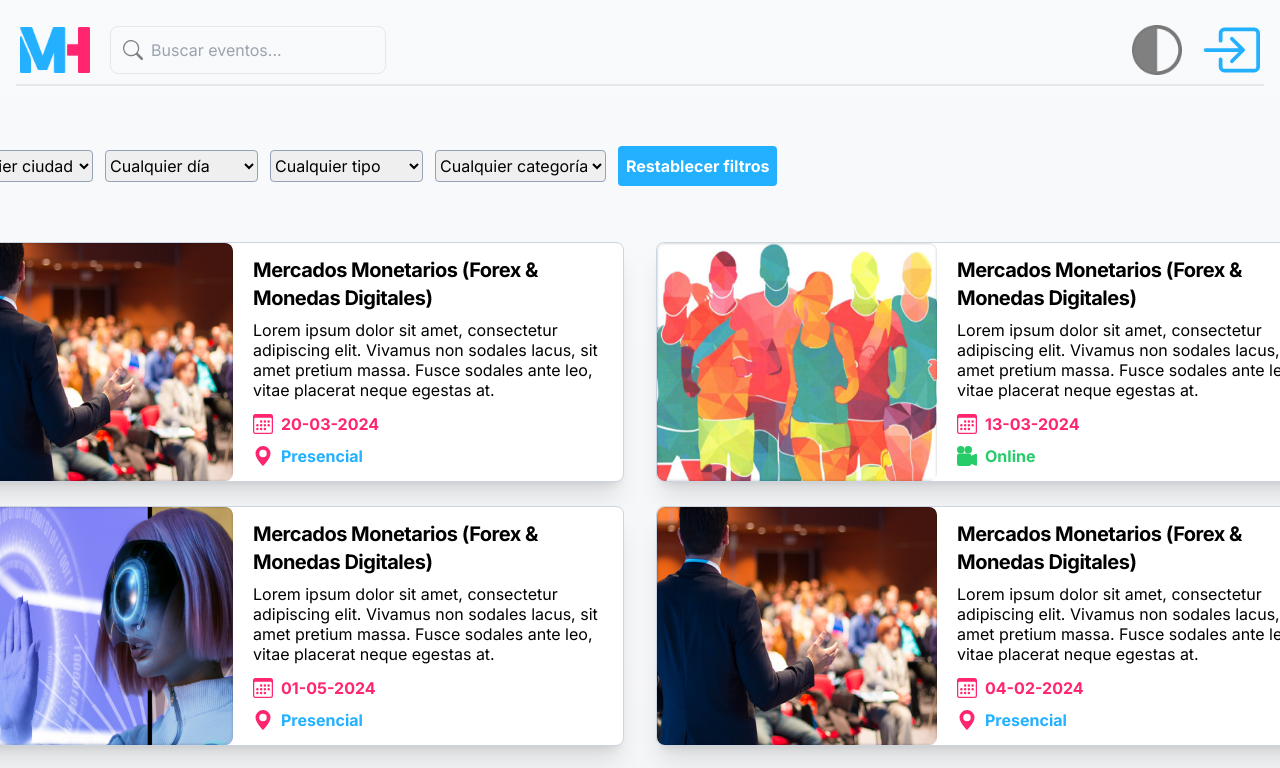
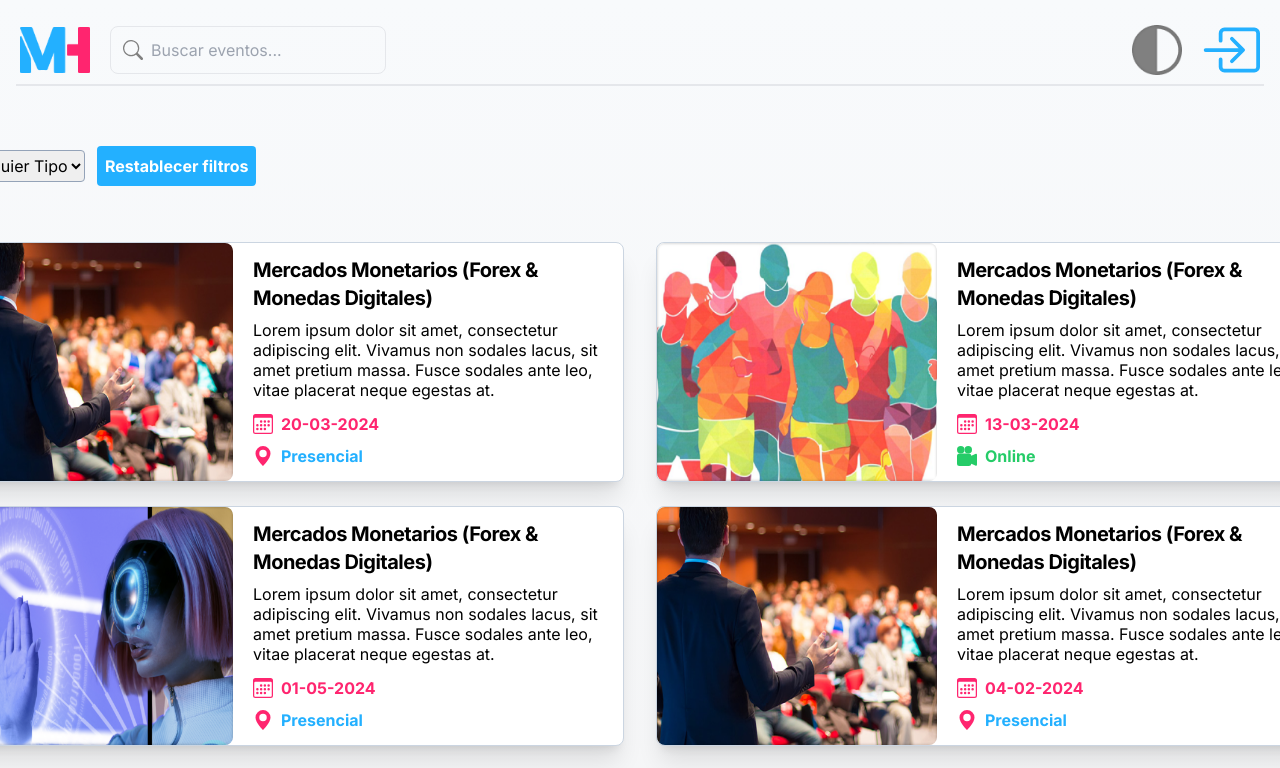
Before and after one commit to No-Country/c16-27-n-node-react, a Next.js app: page /searchPage in a window 1280 px wide. Shown: the top 768 px of the page. Built offline with nearby package versions, Linux system fonts and the light colour scheme.

Commit message:
Add EventFilters component and integrate it into the search page

```diff
--- /dev/null
+++ b/src/app/components/EventFilters.jsx
@@ -0,0 +1,39 @@
+import React from 'react';
+import { useEffect, useState } from 'react';
+import { eventsData } from '../../../eventsData';
+
+const EventFilters = ({ setAllEvents }) => {
+
+  const [selectedFilter, setSelectedFilter] = useState('');
+  const handleFilterChange = (e) => {
+    setSelectedFilter(e.target.value);
+  }
+
+  useEffect(() => {
+    if (selectedFilter) {
+      // Hacer un fetch para llamar a los datos reales
+      const filteredEvents = eventsData.filter(event => event.type === selectedFilter);
+      setAllEvents(filteredEvents);
+    } else {
+      setAllEvents(eventsData);
+    }
+  }, [selectedFilter, eventsData]);
+
+  return (
+    <>
+     <select
+          className="border border-slate-400 rounded h-8"
+          onChange={handleFilterChange}
+        >
+          <option value="Cualquier Tipo" selected>Cualquier Tipo</option>
+          <option value="Presencial">Presencial</option>
+          <option value="Online">Online</option>
+        </select>
+        <button onClick={() => setAllEvents(eventsData)} className="bg-[#23B0FF] text-white font-bold rounded p-2">
+          Restablecer filtros
+        </button>
+    </>
+  );
+};
+
+export default EventFilters;
--- a/src/app/searchPage/page.js
+++ b/src/app/searchPage/page.js
@@ -1,44 +1,26 @@
 'use client'
 import  React from 'react';
+import { useState } from 'react';
 import CardWithDescription from '../components/CardWithDescription';
 import { eventsData } from '../../../eventsData';
 import Link from 'next/link';
-import { useState } from 'react';
+import EventFilters from '../components/EventFilters';
+
 
 const page = () => {
 
+  const [allEvents, setAllEvents] = useState(eventsData);
 
   return (
     <main className=" flex flex-col items-center">
-      <section className=" mb-8 mt-8 w-[1400px] flex items-center gap-3 h-16">
-        <select className='border border-slate-400 rounded h-8'>
-          <option value="" selected >Cualquier ciudad</option>
-          <option value="">Medellín, CO</option>
-          <option value="">Buenos Aires, AR</option>
-          <option value="">Santiago, CL</option>
-        </select>
-        <select className='border border-slate-400 rounded h-8' >
-          <option value="" selected >Cualquier día</option>
-          <option value="">Medellín, CO</option>
-          <option value="">Buenos Aires, AR</option>
-          <option value="">Santiago, CL</option>
-        </select>
-        <select className='border border-slate-400 rounded h-8'>
-          <option value="" selected >Cualquier tipo</option>
-          <option value="">Medellín, CO</option>
-          <option value="">Buenos Aires, AR</option>
-          <option value="">Santiago, CL</option>
-        </select>
-        <select className='border border-slate-400 rounded h-8'>
-          <option value="" selected >Cualquier categoría</option>
-          <option value="">Medellín, CO</option>
-          <option value="">Buenos Aires, AR</option>
-          <option value="">Santiago, CL</option>
-        </select>
-        <button className='bg-[#23B0FF] text-white font-bold rounded p-2'>Restablecer filtros</button>
+      <section className=" mb-8 mt-8 w-[1400px] flex items-center gap-3 h-16 p-3" >
+        <EventFilters
+          eventsData={eventsData}
+          setAllEvents={setAllEvents}
+        />
       </section>
       <section className='flex flex-wrap w-[1400px] justify-between'>
-        {eventsData.map((event, index) => (
+        {allEvents.map((event, index) => (
           <Link href={`/event/${event.id}`}  className='cursor-pointer'>
             <CardWithDescription
               key={event.id}
```
